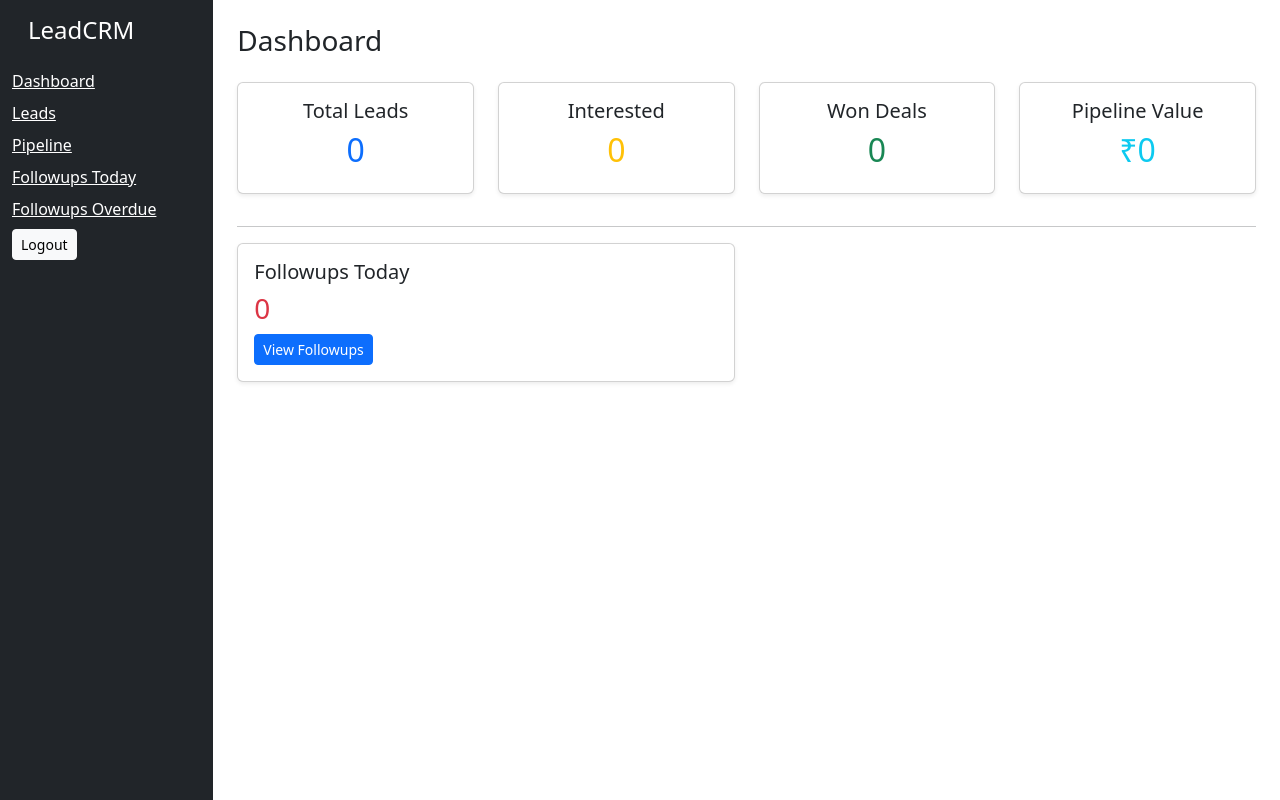
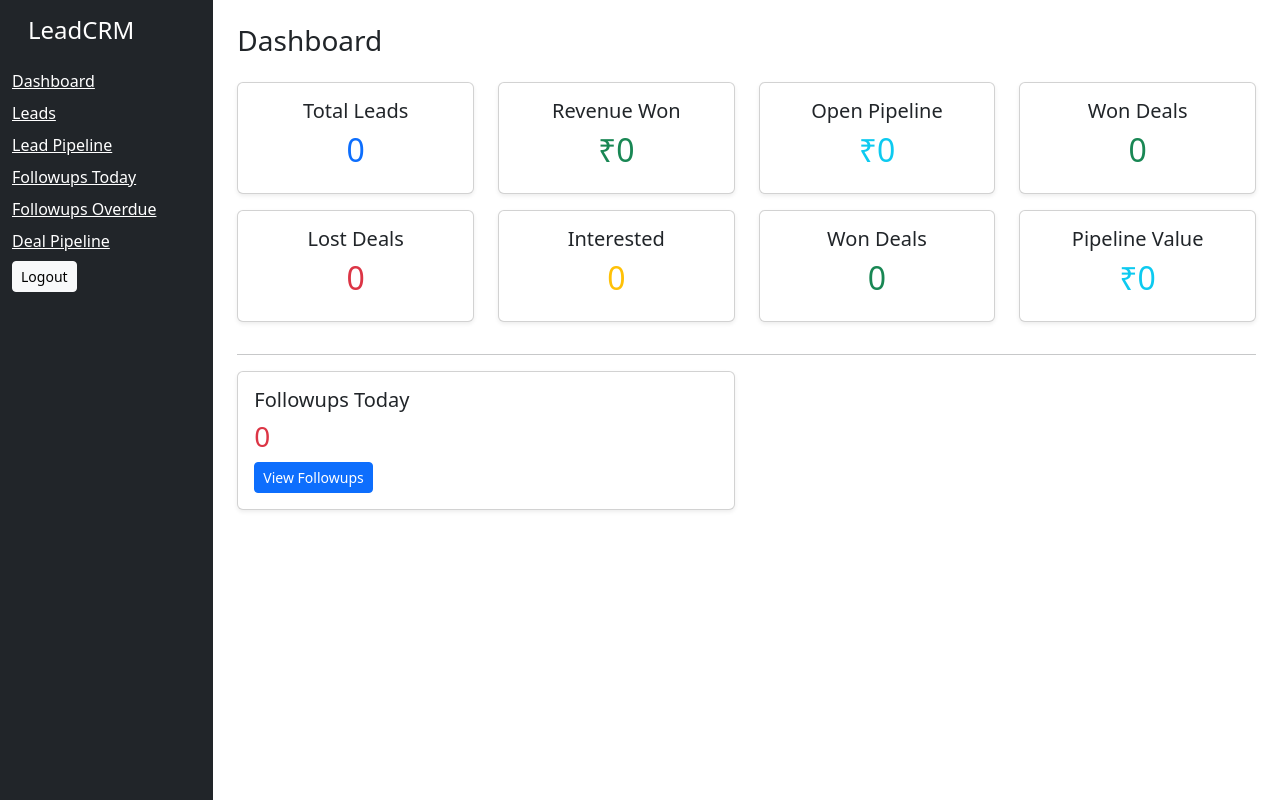
Before and after one commit to Pratik129191/LeadCRM, a Django app: page /dashboard/ in a window 1280 px wide. Run offline with Django 5.2, Linux system fonts and the light colour scheme; a user stored in the database is signed in; data that the repository does not hold is empty.

Commit message:
Deals app integrated

```diff
--- a/LeadCRM/urls.py
+++ b/LeadCRM/urls.py
@@ -41,4 +41,6 @@ urlpatterns = [
 
     path('dashboard/', include('dashboard.urls')),
 
+    path('deals/', include('deals.urls')),
+
 ]
--- a/dashboard/views.py
+++ b/dashboard/views.py
@@ -5,6 +5,7 @@ from django.shortcuts import render
 from leads.models import Lead
 from core.constants import LeadStatus
 from activities.models import Activity
+from deals.models import Deal
 from datetime import date
 
 
@@ -41,12 +42,37 @@ def dashboard(request):
         next_follow_up__date=today
     ).count()
 
+    won_revenue = Deal.objects.filter(
+        organization=org,
+        stage__is_won=True
+    ).aggregate(total=Sum("value"))["total"] or 0
+
+    open_pipeline_value = Deal.objects.filter(
+        organization=org,
+        stage__is_closed=False
+    ).aggregate(total=Sum("value"))["total"] or 0
+
+    won_deals = Deal.objects.filter(
+        organization=org,
+        stage__is_won=True
+    ).count()
+
+    lost_deals = Deal.objects.filter(
+        organization=org,
+        stage__is_closed=True,
+        stage__is_won=False
+    ).count()
+
     context = {
         'total_leads': total_leads,
         'interested_leads': interested_leads,
         'won_leads': won_leads,
         'pipeline_value': pipeline_value,
         'followups_today': followups_today,
+        "won_revenue": won_revenue,
+        "open_pipeline_value": open_pipeline_value,
+        "won_deals": won_deals,
+        "lost_deals": lost_deals,
     }
 
     return render(
--- /dev/null
+++ b/deals/urls.py
@@ -0,0 +1,12 @@
+from django.urls import path
+from . import views
+
+urlpatterns = [
+
+    path(
+        "pipeline/",
+        views.deal_pipeline,
+        name="deal_pipeline"
+    ),
+
+]
--- a/templates/base.html
+++ b/templates/base.html
@@ -11,9 +11,10 @@
             <h4 class="p-3">LeadCRM</h4>
             <a href="{% url 'dashboard' %}" class="text-white d-block mb-2">Dashboard</a>
             <a href="{% url 'lead_list' %}" class="text-white d-block mb-2">Leads</a>
-            <a href="{% url 'pipeline' %}" class="text-white d-block mb-2">Pipeline</a>
+            <a href="{% url 'pipeline' %}" class="text-white d-block mb-2">Lead Pipeline</a>
             <a href="{% url 'followups_today' %}" class="text-white d-block mb-2">Followups Today</a>
             <a href="{% url 'followups_overdue' %}" class="text-white d-block mb-2">Followups Overdue</a>
+            <a href="{% url 'deal_pipeline' %}" class="text-white d-block mb-2">Deal Pipeline</a>
             <form action="{% url 'logout' %}" method="post">
                 {% csrf_token %}
                 <button class="btn btn-light btn-sm">Logout</button>
--- a/templates/dashboard/dashboard.html
+++ b/templates/dashboard/dashboard.html
@@ -15,6 +15,57 @@
 
                     <h2 class="text-primary">
                         {{ total_leads }}
+                    </h2>
+
+                </div>
+            </div>
+        </div>
+
+        <!-- Won Revenue -->
+        <div class="col-md-3 mb-3">
+            <div class="card text-center shadow-sm">
+                <div class="card-body">
+                    <h5>Revenue Won</h5>
+                    <h2 class="text-success">
+                        ₹{{ won_revenue }}
+                    </h2>
+                </div>
+            </div>
+        </div>
+
+        <!-- Open Pipeline -->
+        <div class="col-md-3 mb-3">
+            <div class="card text-center shadow-sm">
+                <div class="card-body">
+                    <h5>Open Pipeline</h5>
+                    <h2 class="text-info">
+                        ₹{{ open_pipeline_value }}
+                    </h2>
+                </div>
+            </div>
+        </div>
+
+        <!-- Won Deals -->
+        <div class="col-md-3 mb-3">
+            <div class="card text-center shadow-sm">
+                <div class="card-body">
+                    <h5>Won Deals</h5>
+                    <h2 class="text-success">
+                        {{ won_deals }}
+                    </h2>
+                </div>
+            </div>
+        </div>
+
+        <!-- Lost Deals -->
+        <div class="col-md-3 mb-3">
+            <div class="card text-center shadow-sm">
+                <div class="card-body">
+
+                    <h5>Lost Deals</h5>
+
+                    <h2 class="text-danger">
+                        {{ lost_deals }}
                     </h2>
 
                 </div>
```
Also changed, not shown: core/templatetags/template_filters.py (added, +8 -0 lines), deals/services/deal_service.py (added, +98 -0 lines), deals/views.py (+35 -1 lines), templates/deals/pipeline.html (added, +57 -0 lines), core/templatetags/__init__.py (added), db.sqlite3, deals/models.py (line endings or trailing spaces), deals/services/__init__.py (added).
